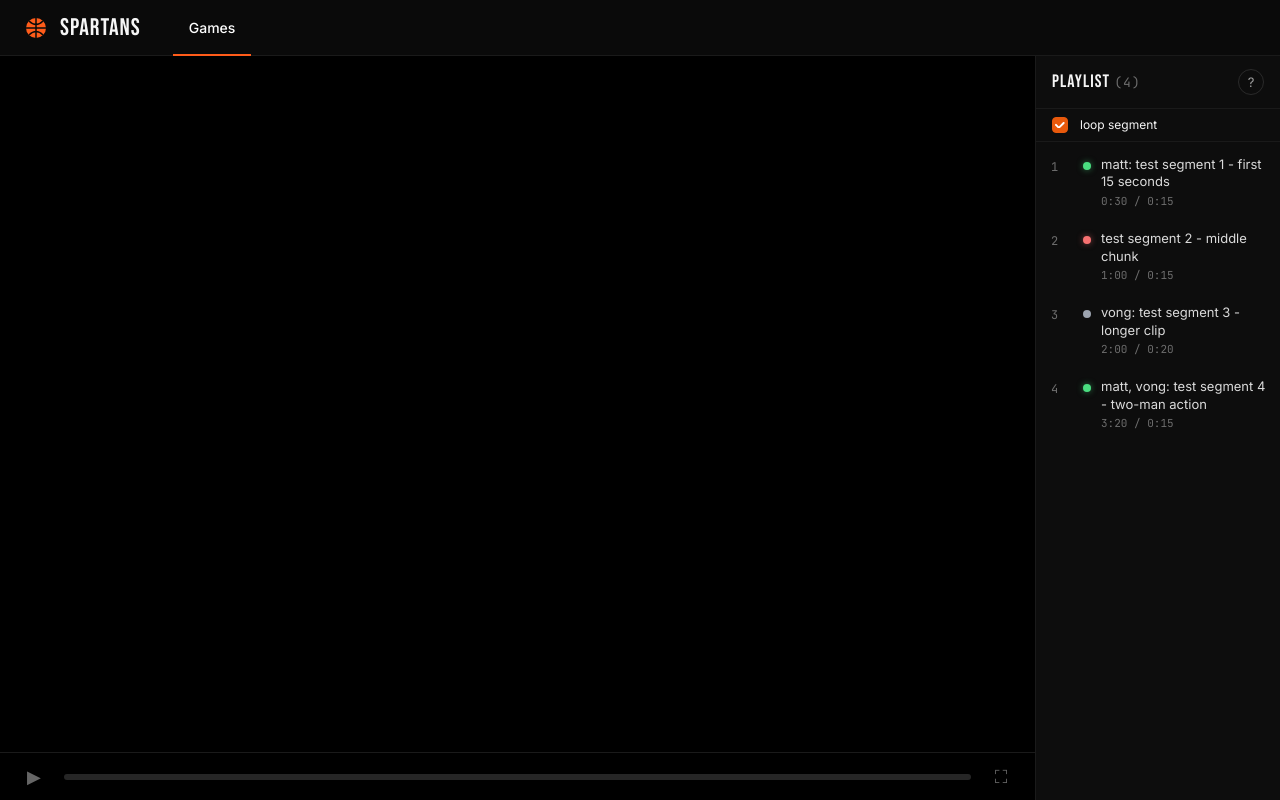
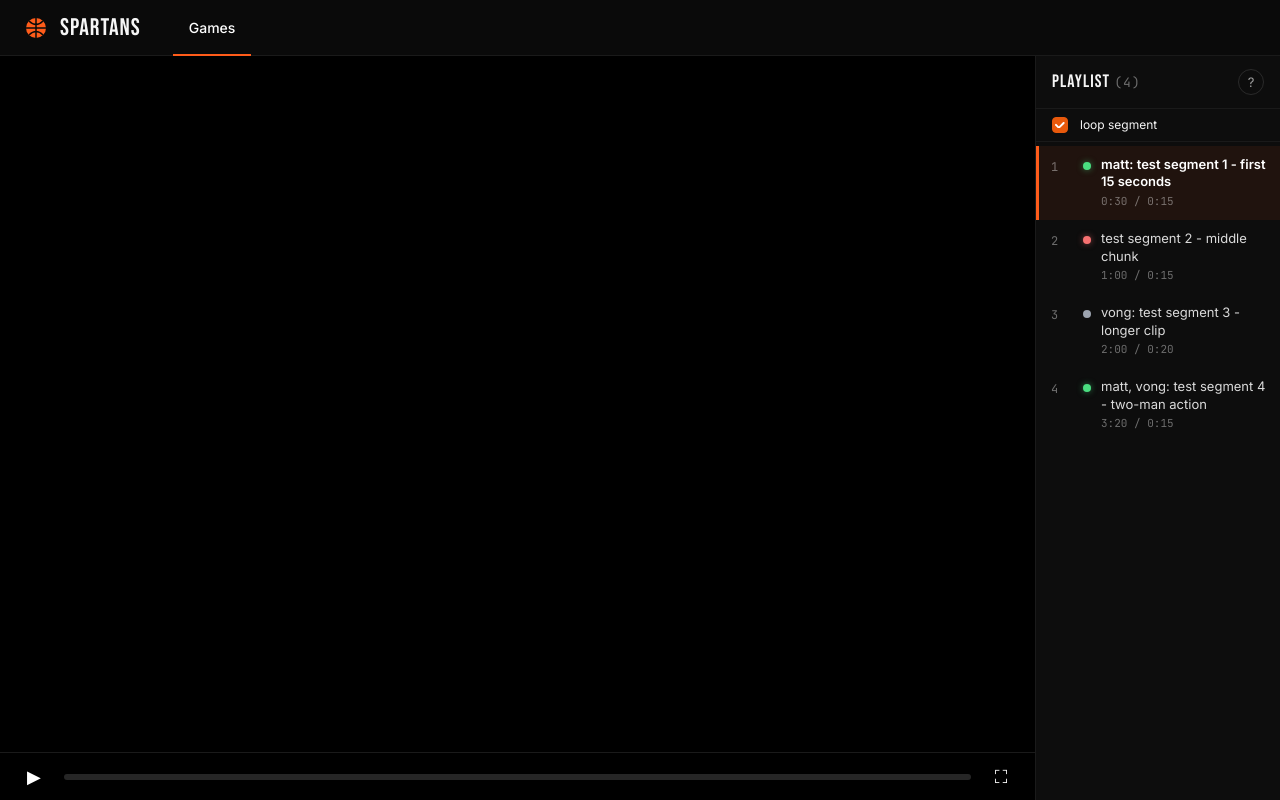
Before and after one commit to vong0/basketball-tracker, a React (Vite) app: page / in a window 1280 px wide. Built offline with nearby package versions, Linux system fonts and the light colour scheme.

Commit message:
update so first segment autoplays

```diff
--- a/src/App.jsx
+++ b/src/App.jsx
@@ -11,7 +11,7 @@ import styles from './App.module.css';
 
 export default function App() {
   const [gameData, setGameData] = useState(null);
-  const [activeIdx, setActiveIdx] = useState(-1);
+  const [activeIdx, setActiveIdx] = useState(0);
   const [isFullscreen, setIsFullscreen] = useState(false);
   const [showHelp, setShowHelp] = useState(false);
   const [loopSegment, setLoopSegment] = useState(true);
```
